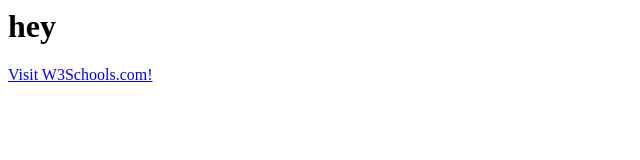
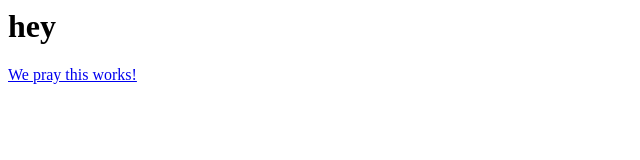
Before and after one commit to DancingBanan/PM_TSA_Webmaster, a plain HTML site: page index.html in a window 1280 px wide. Shown: the full height of the page, 0-640 px from the left. Drawn offline with Linux system fonts and the light colour scheme.

Commit message:
Update index.html

```diff
--- a/index.html
+++ b/index.html
@@ -1,3 +1,3 @@
 <h1>hey</h1>
 
-<a href="test.html">Visit W3Schools.com!</a>
+<a href="sources"> We pray this works!</a>
```
